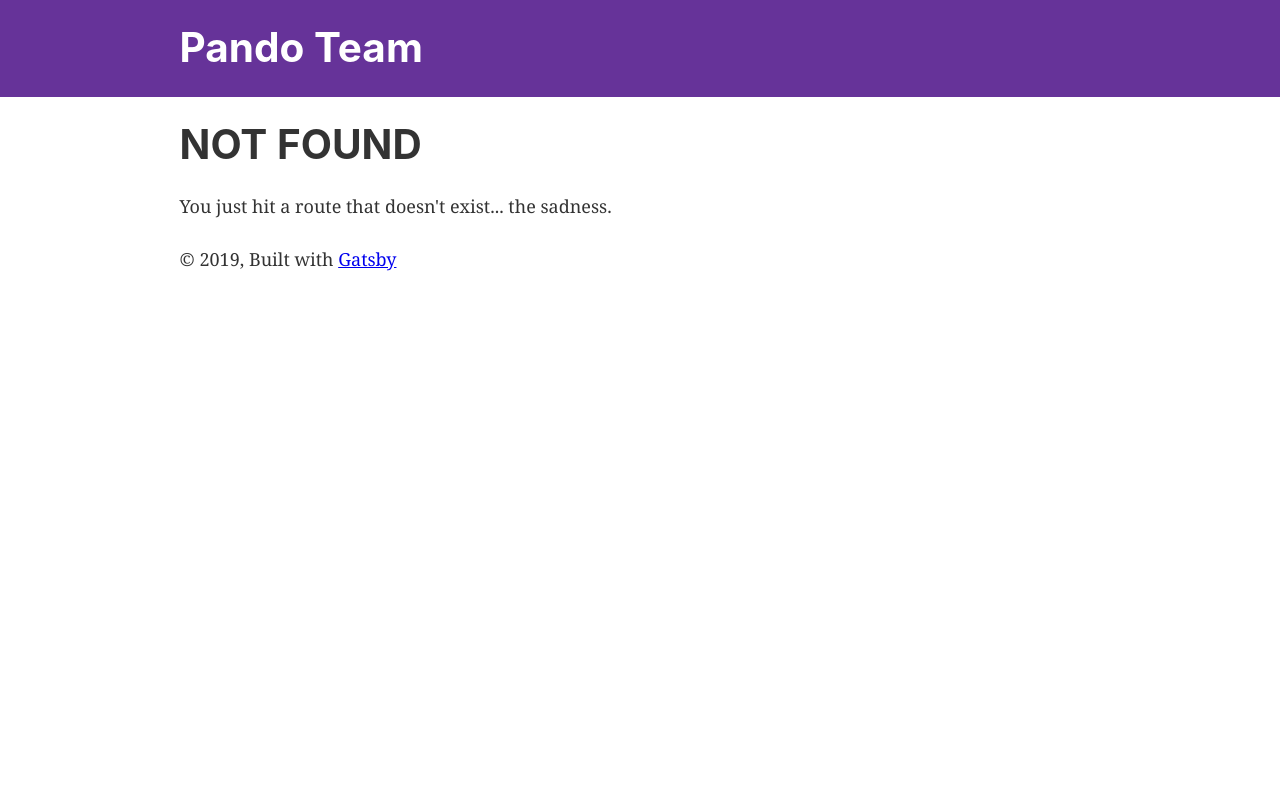
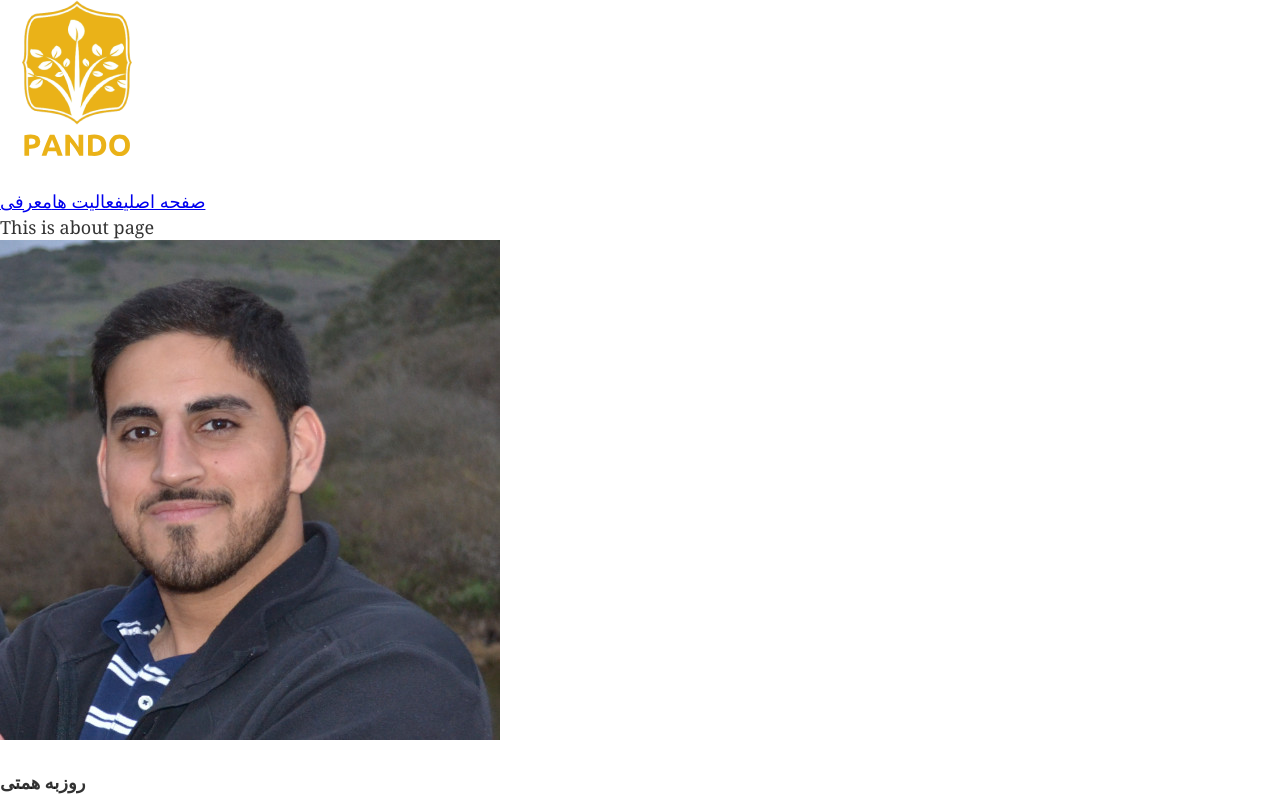
Before and after one commit to emofid/pando.team, a Gatsby site: page /about in a window 1280 px wide. Before the commit this address had no page. Shown: the top 800 px of the page. Built offline with nearby package versions, Linux system fonts and the light colour scheme; Gatsby itself is replaced by a stand-in of ours.

Commit message:
Add navigation, about and portfolio page.

```diff
--- a/src/components/header.js
+++ b/src/components/header.js
@@ -1,42 +1,13 @@
-import { Link } from "gatsby"
-import PropTypes from "prop-types"
 import React from "react"
 
-const Header = ({ siteTitle }) => (
-  <header
-    style={{
-      background: `rebeccapurple`,
-      marginBottom: `1.45rem`,
-    }}
-  >
-    <div
-      style={{
-        margin: `0 auto`,
-        maxWidth: 960,
-        padding: `1.45rem 1.0875rem`,
-      }}
-    >
-      <h1 style={{ margin: 0 }}>
-        <Link
-          to="/"
-          style={{
-            color: `white`,
-            textDecoration: `none`,
-          }}
-        >
-          {siteTitle}
-        </Link>
-      </h1>
-    </div>
+import PandoLogo from '../images/pando.png'
+import Navigation from './navigation'
+
+const Header = () => (
+  <header>
+    <img src={PandoLogo} alt="Pando Team"/>
+    <Navigation />
   </header>
 )
 
-Header.propTypes = {
-  siteTitle: PropTypes.string,
-}
-
-Header.defaultProps = {
-  siteTitle: ``,
-}
-
 export default Header
--- a/src/components/layout.js
+++ b/src/components/layout.js
@@ -1,53 +1,12 @@
-/**
- * Layout component that queries for data
- * with Gatsby's StaticQuery component
- *
- * See: https://www.gatsbyjs.org/docs/static-query/
- */
-
-import React from "react"
-import PropTypes from "prop-types"
-import { StaticQuery, graphql } from "gatsby"
-
-import Header from "./header"
+import React, { Fragment } from "react"
+import Header from './header'
 import "./layout.css"
 
-const Layout = ({ children }) => (
-  <StaticQuery
-    query={graphql`
-      query SiteTitleQuery {
-        site {
-          siteMetadata {
-            title
-          }
-        }
-      }
-    `}
-    render={data => (
-      <>
-        <Header siteTitle={data.site.siteMetadata.title} />
-        <div
-          style={{
-            margin: `0 auto`,
-            maxWidth: 960,
-            padding: `0px 1.0875rem 1.45rem`,
-            paddingTop: 0,
-          }}
-        >
-          <main>{children}</main>
-          <footer>
-            © {new Date().getFullYear()}, Built with
-            {` `}
-            <a href="https://www.gatsbyjs.org">Gatsby</a>
-          </footer>
-        </div>
-      </>
-    )}
-  />
+
+export default ({ children }) => (
+  <Fragment>
+    <Header />
+    <main>{children}</main>
+    <footer>Footer</footer>
+  </Fragment>
 )
-
-Layout.propTypes = {
-  children: PropTypes.node.isRequired,
-}
-
-export default Layout
--- /dev/null
+++ b/src/components/members.js
@@ -0,0 +1,53 @@
+import React from "react"
+import Layout from "../components/layout"
+
+export default class Members extends React.Component {
+  state = {
+    members: [],
+    memberImages: [],
+  }
+
+  componentDidMount() {
+    this.setMembers()
+    this.setMemberImages()
+  }
+
+  setMembers = () => {
+    const { data } = this.props
+    const members = data.allMarkdownRemark.edges
+
+    this.setState({ members })
+  }
+
+  setMemberImages = () => {
+    const {
+      data: { allFile },
+    } = this.props
+    const memberImages = {}
+
+    allFile.edges.forEach(({ node }) => {
+      memberImages[node.relativePath] = node.publicURL
+    })
+
+    this.setState({ memberImages })
+  }
+
+  render() {
+    const { members, memberImages } = this.state
+    return (
+      <div>
+        {members.map(({ node }) => {
+          return (
+            <div key={node.id} className="member">
+              <img
+                src={memberImages[node.frontmatter.avatar]}
+                alt={node.frontmatter.name}
+              />
+              <h4>{node.frontmatter.name}</h4>
+            </div>
+          )
+        })}
+      </div>
+    )
+  }
+}
--- /dev/null
+++ b/src/components/navigation.js
@@ -0,0 +1,10 @@
+import React from 'react';
+import {Link} from 'gatsby';
+
+export default () => (
+  <nav>
+    <Link to="/">صفحه اصلی</Link>
+    <Link to="/portfolio">فعالیت ها</Link>
+    <Link to="/about">معرفی</Link>
+  </nav>
+)
--- /dev/null
+++ b/src/pages/about.js
@@ -0,0 +1,43 @@
+import React from "react"
+import Layout from "../components/layout"
+import Members from "../components/members"
+import { graphql } from "gatsby"
+
+export default ({ data }) => (
+  <Layout>
+    This is about page
+    <Members data={data} />
+  </Layout>
+)
+
+export const query = graphql`
+  query {
+    allMarkdownRemark(sort: { fields: frontmatter___position, order: ASC }) {
+      edges {
+        node {
+          id
+          frontmatter {
+            position
+            name
+            job
+            linkedin
+            twitter
+            instagram
+            avatar
+          }
+          html
+          excerpt
+        }
+      }
+    }
+    allFile(filter: { sourceInstanceName: { eq: "members" } }) {
+      edges {
+        node {
+          id
+          relativePath
+          publicURL
+        }
+      }
+    }
+  }
+`
--- a/src/pages/index.js
+++ b/src/pages/index.js
@@ -1,7 +1,10 @@
 import React from "react"
+import Layout from "../components/layout"
 
 const IndexPage = () => (
-  <h3>We're getting ready to launch soon...</h3>
+  <Layout>
+    <h3>We're getting ready to launch soon...</h3>
+  </Layout>
 )
 
 export default IndexPage
```
Also changed, not shown: src/pages/portfolio.js (added, +8 -0 lines), src/pages/team.js (deleted, +0 -93 lines).
